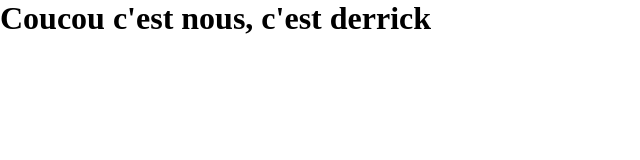
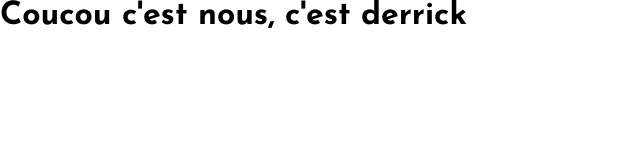
Before and after one commit to WildCodeSchool-2024-09/JS-RemoteFR-Crew404-Projet1-TodoList, a plain HTML site: page index.html in a window 1280 px wide. Shown: the whole page, without its empty margins (0-640 px from the left). Drawn offline with Linux system fonts and the light colour scheme.

Commit message:
📝 (style-guide.md): Improve readability by adjusting indentation for design sizes and color definitions 📝 (styles.css): Add font import and define color variables for light and dark themes to improve maintainability and consistency

```diff
--- a/styles.css
+++ b/styles.css
@@ -1,5 +1,29 @@
+@import url("https://fonts.googleapis.com/css2?family=Josefin+Sans:ital,wght@0,100..700;1,100..700&display=swap");
+
+:root {
+	--primary-color: #3a7bfd;
+	--check-color: linear-gradient(to left, #57ddff, #c058f3);
+
+	/* Light Theme Colors */
+	--very-light-gray: #fafafa;
+	--very-light-grayish-blue: #e4e5f1;
+	--light-grayish-blue: #d2d3db;
+	--dark-grayish-blue: #9394a5;
+	--very-dark-grayish-blue: #484b6a;
+
+	/* Dark Theme Colors */
+	--very-dark-blue: #161722;
+	--very-dark-desaturated-blue: #25273c;
+	--light-grayish-blue-dark: #cacde8;
+	--light-grayish-blue-hover: #e4e5f1;
+	--dark-grayish-blue-dark: #777a92;
+	--very-dark-grayish-blue-dark1: #4d5066;
+	--very-dark-grayish-blue-dark2: #393a4c;
+}
+
 * {
 	margin: 0;
 	padding: 0;
 	box-sizing: border-box;
+	font-family: "Josefin Sans", sans-serif;
 }
```
Also changed, not shown: 1 other file.
